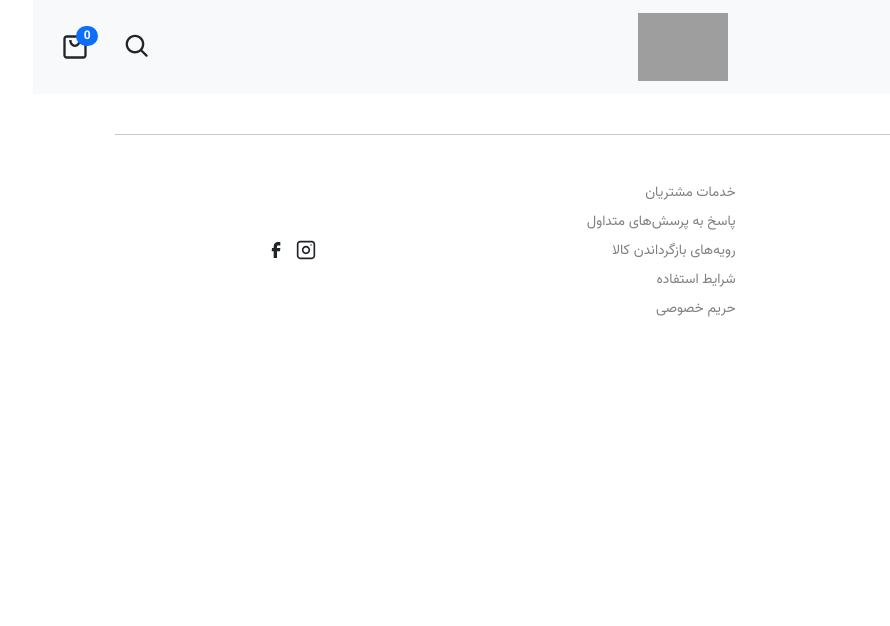
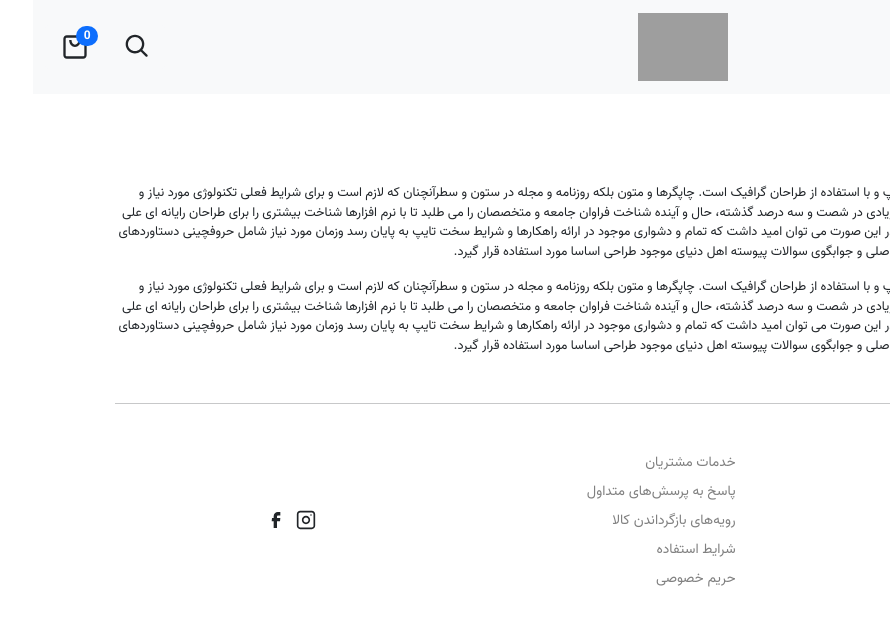
Before and after one commit to siavash-asghari/e-commerce, a React (Create React App) app: page /about in a window 1280 px wide. Shown: the top 626 px of the page, without its empty margins (390-1280 px from the left). Built offline with nearby package versions, Linux system fonts and the light colour scheme; no server answers; grey boxes are pictures that could not be loaded.

Commit message:
add about component

```diff
--- a/src/components/About.jsx
+++ b/src/components/About.jsx
@@ -2,8 +2,14 @@
 
 const About = () => {
     return (
-        <div>
-            About
+        <div className='container my-5'>
+        <h3>درباره ما</h3>
+            <p className='text-justify'>
+                لورم ایپسوم متن ساختگی با تولید سادگی نامفهوم از صنعت چاپ و با استفاده از طراحان گرافیک است. چاپگرها و متون بلکه روزنامه و مجله در ستون و سطرآنچنان که لازم است و برای شرایط فعلی تکنولوژی مورد نیاز و کاربردهای متنوع با هدف بهبود ابزارهای کاربردی می باشد. کتابهای زیادی در شصت و سه درصد گذشته، حال و آینده شناخت فراوان جامعه و متخصصان را می طلبد تا با نرم افزارها شناخت بیشتری را برای طراحان رایانه ای علی الخصوص طراحان خلاقی و فرهنگ پیشرو در زبان فارسی ایجاد کرد. در این صورت می توان امید داشت که تمام و دشواری موجود در ارائه راهکارها و شرایط سخت تایپ به پایان رسد وزمان مورد نیاز شامل حروفچینی دستاوردهای اصلی و جوابگوی سوالات پیوسته اهل دنیای موجود طراحی اساسا مورد استفاده قرار گیرد.
+            </p>
+            <p className='text-justify'>
+                لورم ایپسوم متن ساختگی با تولید سادگی نامفهوم از صنعت چاپ و با استفاده از طراحان گرافیک است. چاپگرها و متون بلکه روزنامه و مجله در ستون و سطرآنچنان که لازم است و برای شرایط فعلی تکنولوژی مورد نیاز و کاربردهای متنوع با هدف بهبود ابزارهای کاربردی می باشد. کتابهای زیادی در شصت و سه درصد گذشته، حال و آینده شناخت فراوان جامعه و متخصصان را می طلبد تا با نرم افزارها شناخت بیشتری را برای طراحان رایانه ای علی الخصوص طراحان خلاقی و فرهنگ پیشرو در زبان فارسی ایجاد کرد. در این صورت می توان امید داشت که تمام و دشواری موجود در ارائه راهکارها و شرایط سخت تایپ به پایان رسد وزمان مورد نیاز شامل حروفچینی دستاوردهای اصلی و جوابگوی سوالات پیوسته اهل دنیای موجود طراحی اساسا مورد استفاده قرار گیرد.
+            </p>
         </div>
     )
 }
```
